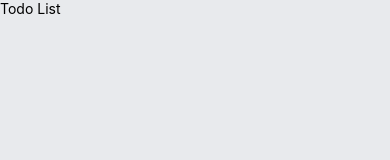
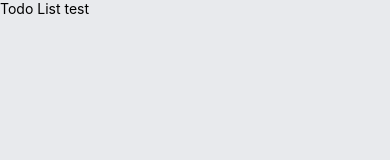
Before and after one commit to Nike-Hill/Ad-Prog-Project-2023-Nikhil-Venkat, a React Native app: screen / in a window 390 px wide. Shown: the top 160 px of the page. Built offline with nearby package versions, Linux system fonts and the light colour scheme.

Commit message:
Test commit from vsc

```diff
--- a/App.js
+++ b/App.js
@@ -21,7 +21,7 @@ export default function App() {
     <View style={styles.container}>
 
       {/*Title*/}
-      <Text>Todo List</Text>
+      <Text>Todo List test</Text>
 
     </View>
 
```
